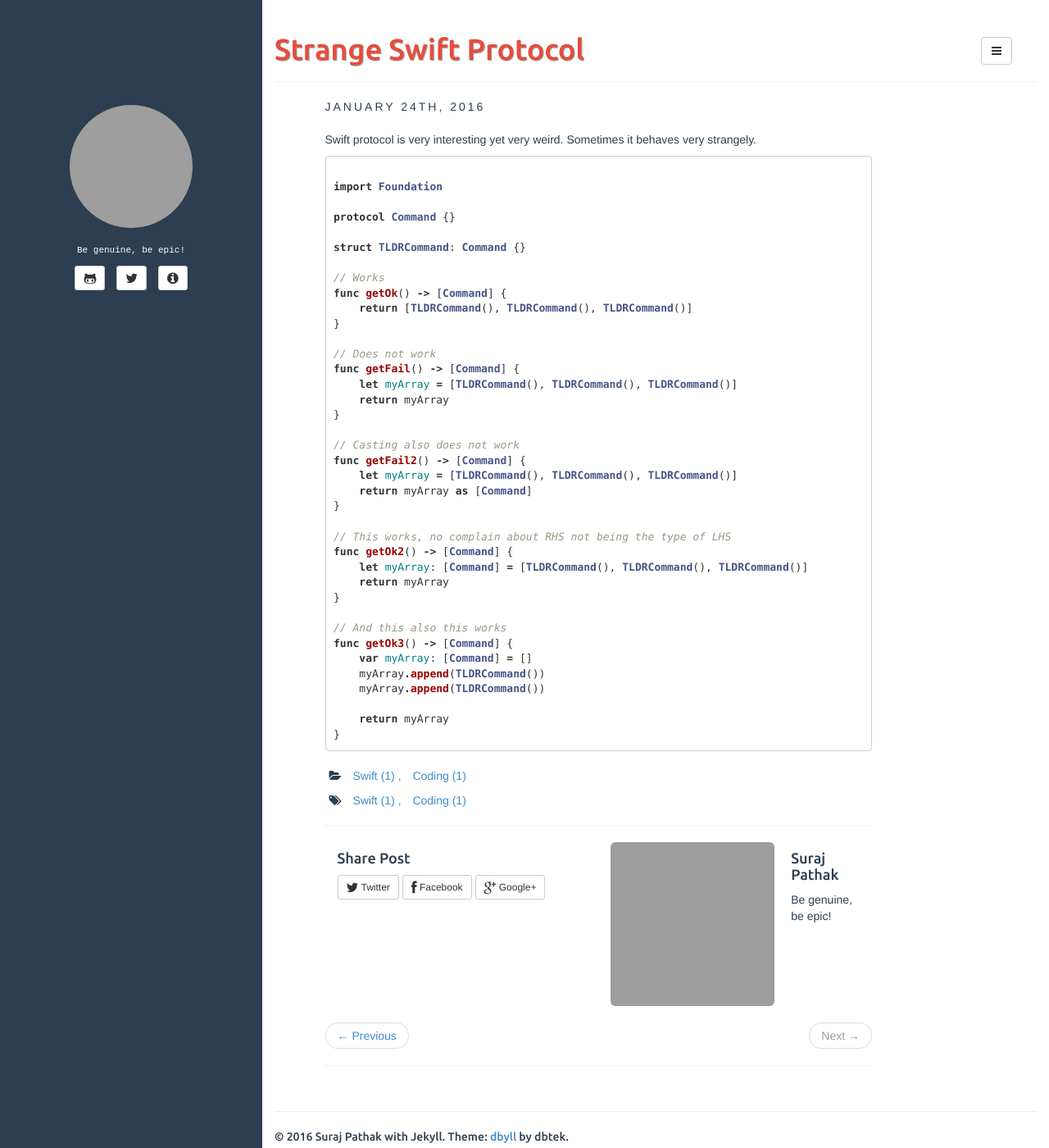
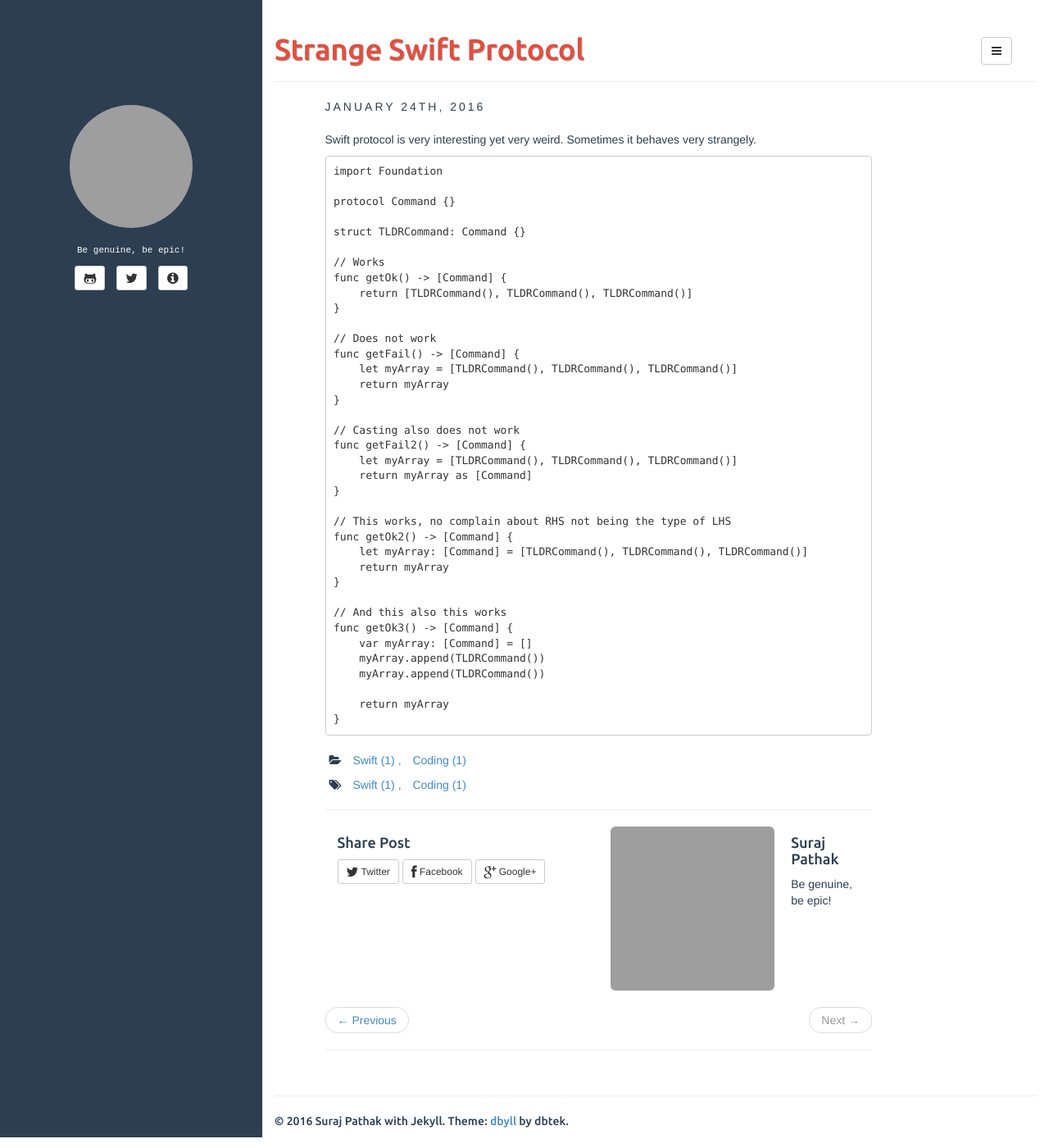
Before and after one commit to freesuraj/freesuraj.github.io, a Jekyll site: the page built from _posts/2016-01-24-Strange_Swift_Protocol.md, in a window 1280 px wide and 1400 px high. Shown: the whole window at 82% size. Built offline with Jekyll 4.4.1, drawn with Linux system fonts in a browser that asks for light colours; grey boxes are pictures that could not be loaded.

````diff
--- a/_posts/2016-01-24-Strange_Swift_Protocol.md
+++ b/_posts/2016-01-24-Strange_Swift_Protocol.md
@@ -7,8 +7,7 @@
 ---
 Swift protocol is very interesting yet very weird. Sometimes it behaves very strangely.
 
-```swift
-
+```
 import Foundation
 
 protocol Command {}
````
